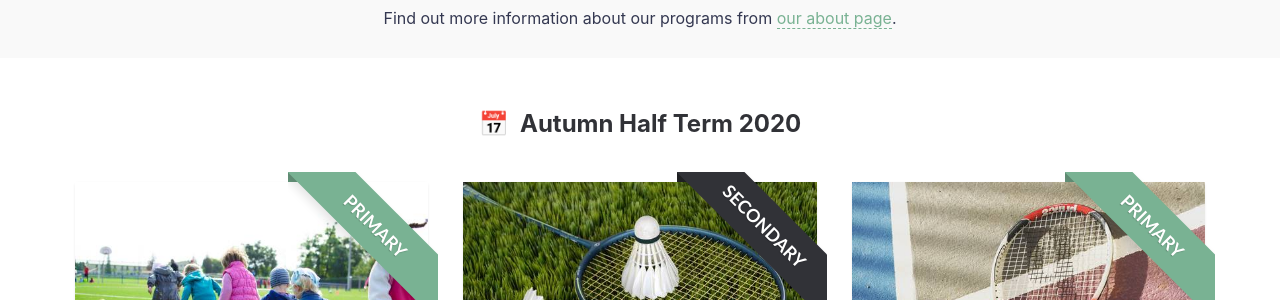
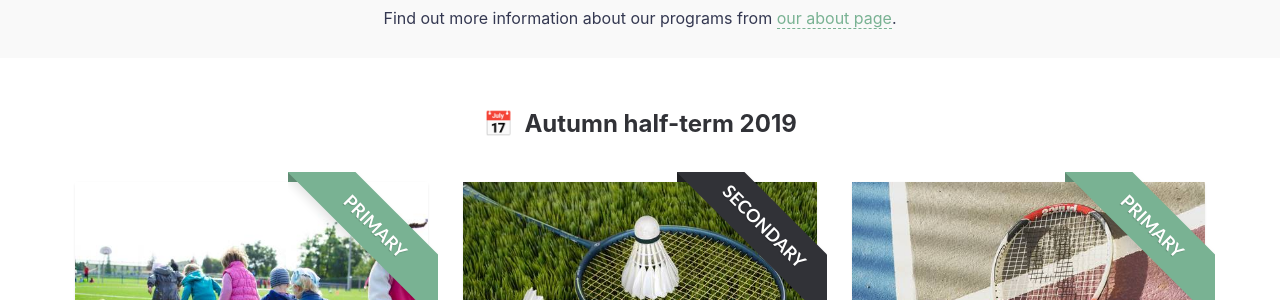
Before and after one commit to holicamp/holicamp.github.io, a Jekyll site: the page built from index.md, in a window 1280 px wide and 900 px high, scrolled down 1368 px. Shown: the part 151-451 px from the top of the window. Built offline with Jekyll 4.4.1, drawn with Linux system fonts in a browser that asks for light colours; nearby versions of some CDN libraries; comment, search, counter and statistics services are not loaded.

Commit message:
Camps autumn 2019

```diff
--- a/_layouts/default.html
+++ b/_layouts/default.html
@@ -84,7 +84,7 @@ layout: compress
 
             <section>
                 <div class="container">
-                    <h2 class="post-list-header">📅&nbsp;&nbsp;Autumn Half Term 2020</h2>
+                    <h2 class="post-list-header">📅&nbsp;&nbsp;Autumn half-term 2019</h2>
                     <div class="post-list">
                         {% for post in site.categories.autumn_ht_2019 %}
                             {% include card.html %}
```
